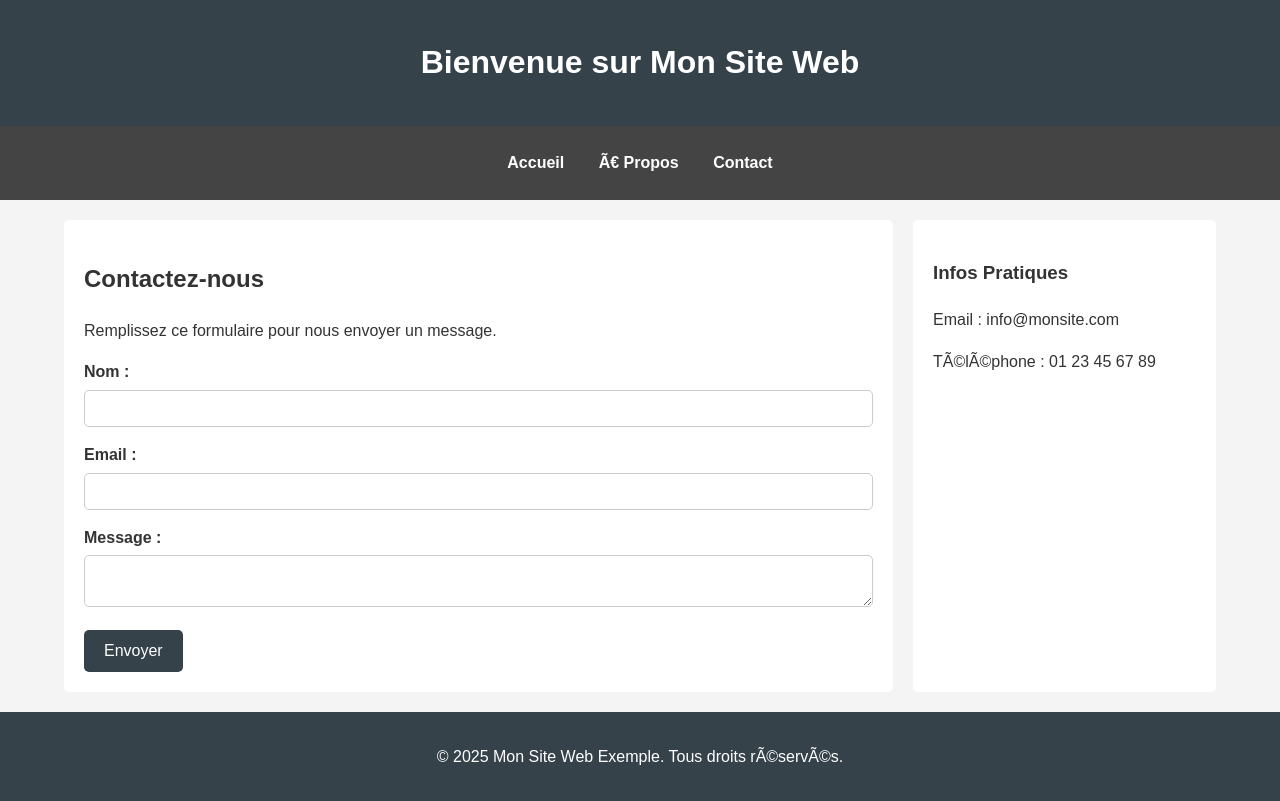
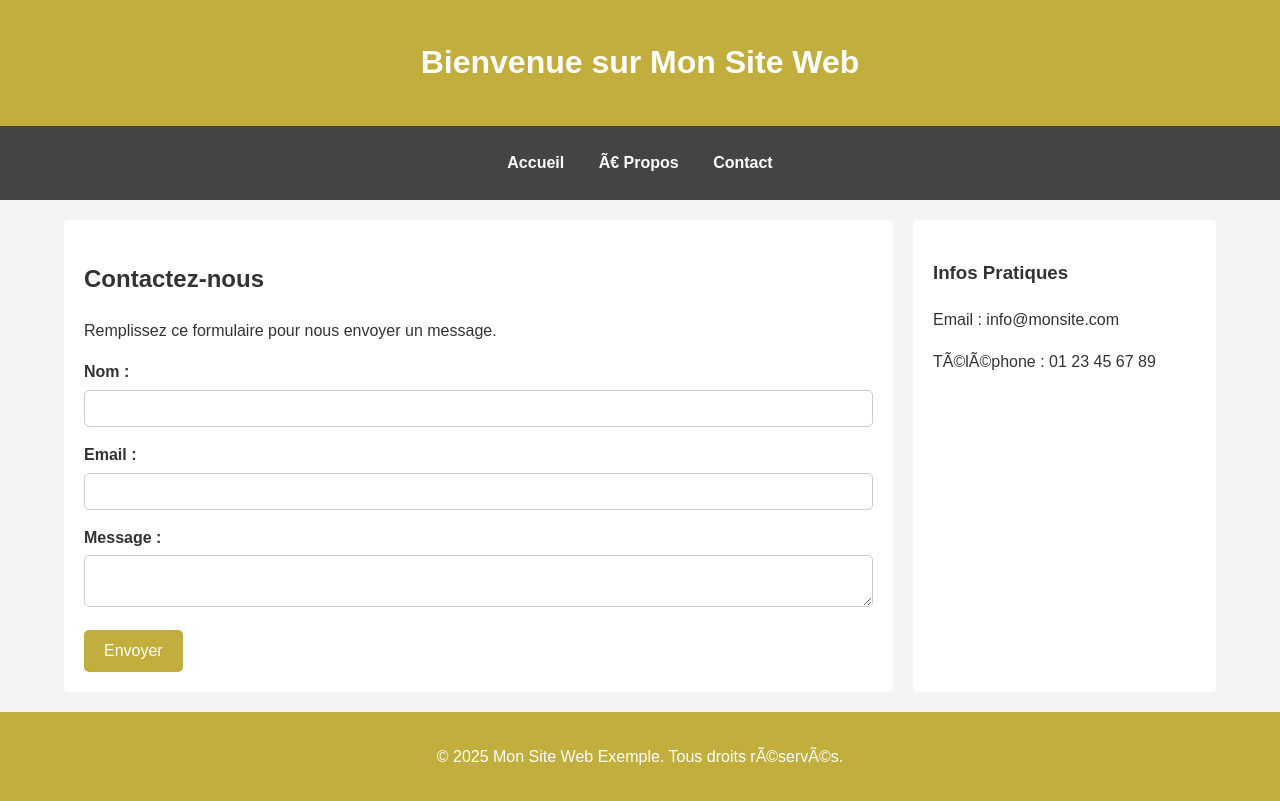
Before and after one commit to lylianserre-web/Projet-impact, a plain HTML site: page contact.html in a window 1280 px wide. Drawn offline with Linux system fonts and the light colour scheme.

Commit message:
Update style.css

```diff
--- a/style.css
+++ b/style.css
@@ -10,7 +10,7 @@ body {
 
 /* En-tête */
 header {
-    background-color: #35424a;
+    background-color: #c2ae3d;
     color: #ffffff;
     padding: 1rem 0;
     text-align: center;
@@ -68,7 +68,7 @@ main {
 footer {
     text-align: center;
     padding: 1rem;
-    background: #35424a;
+    background: #c2ae3d;
     color: #fff;
     margin-top: 20px;
 }
@@ -98,7 +98,7 @@ form textarea {
 }
 
 form button {
-    background-color: #35424a; /* Couleur du header */
+    background-color: #c2ae3d; /* Couleur du header */
     color: white;
     padding: 12px 20px;
     border: none;
```
